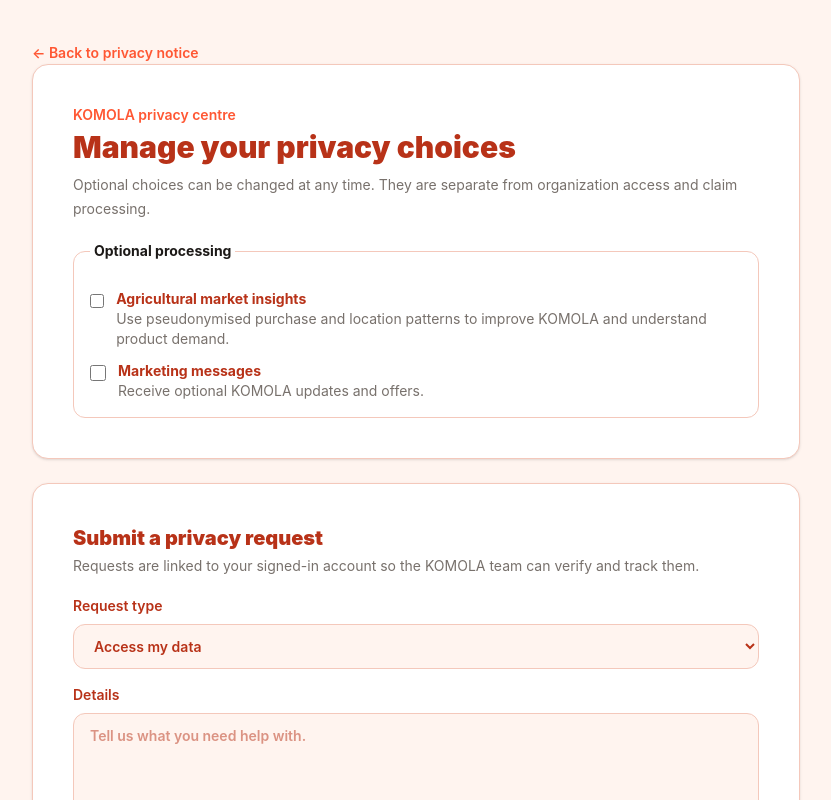
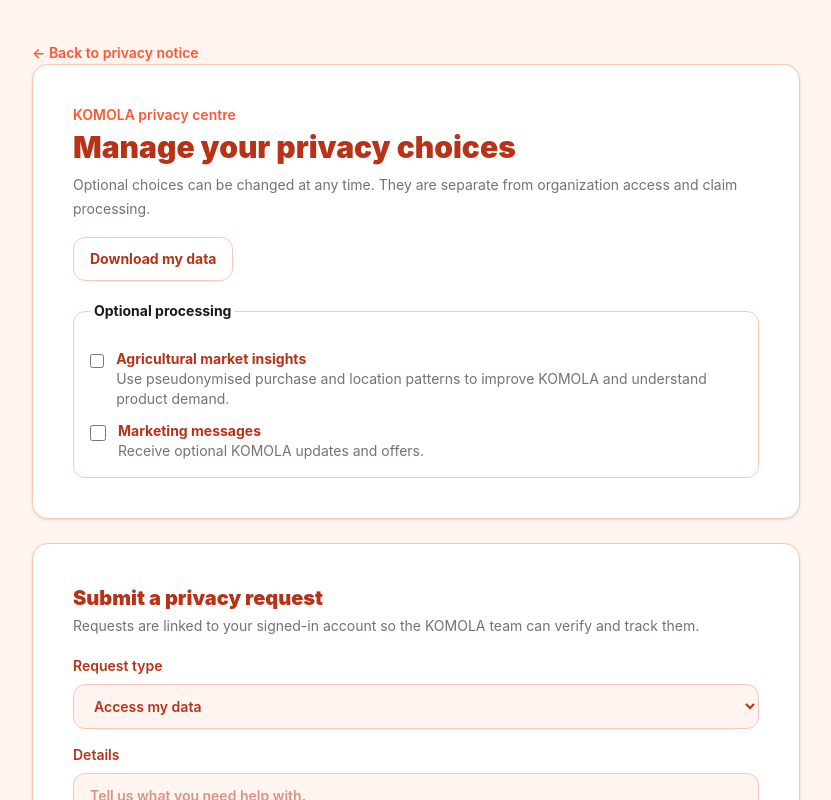
Before and after one commit to FR3SHU-repos/komola-rewardor, a Next.js app: page /privacy/requests in a window 1280 px wide. Shown: the top 800 px of the page, without its empty margins (224-1055 px from the left). Built offline with nearby package versions, Linux system fonts and the light colour scheme; no server answers.

Commit message:
Add privacy export controls

```diff
--- a/app/privacy/requests/page.tsx
+++ b/app/privacy/requests/page.tsx
@@ -2,7 +2,7 @@
 
 import Link from "next/link";
 import { useEffect, useState } from "react";
-import { getPrivacyConsents, getPrivacyRequests, recordPrivacyConsent, submitPrivacyRequest, type PrivacyRequest, type PrivacyRequestType } from "@/shared/lib/api";
+import { getPrivacyConsents, getPrivacyRequests, privacyExport, recordPrivacyConsent, submitPrivacyRequest, type PrivacyRequest, type PrivacyRequestType } from "@/shared/lib/api";
 
 const requestTypes: Array<{ value: PrivacyRequestType; label: string }> = [
   { value: "access", label: "Access my data" },
@@ -63,12 +63,27 @@
     await load();
   }
 
+  async function downloadExport() {
+    setError("");
+    setMessage("");
+    const result = await privacyExport();
+    if (!result.success || !result.data) return setError(result.message);
+    const blob = new Blob([JSON.stringify(result.data, null, 2)], { type: "application/json" });
+    const url = URL.createObjectURL(blob);
+    const anchor = document.createElement("a");
+    anchor.href = url;
+    anchor.download = "komola-privacy-export.json";
+    anchor.click();
+    URL.revokeObjectURL(url);
+    setMessage("Your privacy export is ready.");
+  }
+
   return <main className="min-h-screen bg-surface px-4 py-10 sm:px-8"><div className="mx-auto max-w-3xl space-y-6">
     <Link href="/privacy" className="text-sm font-semibold text-primary hover:underline">← Back to privacy notice</Link>
-    <section className="space-y-5 rounded-2xl border border-border bg-surface-card p-6 shadow-sm sm:p-10"><div><p className="text-sm font-semibold text-primary">KOMOLA privacy centre</p><h1 className="mt-1 text-3xl font-black text-foreground-heading">Manage your privacy choices</h1><p className="mt-2 text-sm leading-6 text-foreground-muted">Optional choices can be changed at any time. They are separate from organization access and claim processing.</p></div>
+    <section className="space-y-5 rounded-2xl border border-border bg-surface-card p-6 shadow-sm sm:p-10"><div className="flex flex-wrap items-start justify-between gap-4"><div><p className="text-sm font-semibold text-primary">KOMOLA privacy centre</p><h1 className="mt-1 text-3xl font-black text-foreground-heading">Manage your privacy choices</h1><p className="mt-2 text-sm leading-6 text-foreground-muted">Optional choices can be changed at any time. They are separate from organization access and claim processing.</p></div><button type="button" className="min-h-11 rounded-xl border border-border px-4 py-2 text-sm font-bold text-foreground-heading" onClick={() => void downloadExport()}>Download my data</button></div>
       <fieldset className="space-y-3 rounded-xl border border-border p-4"><legend className="px-1 text-sm font-bold">Optional processing</legend><label className="flex items-start gap-3 text-sm text-foreground-muted"><input type="checkbox" className="mt-1 h-4 w-4 accent-primary" checked={marketInsights} onChange={(event) => void updateConsent("market_intelligence", event.target.checked)} /><span><strong className="text-foreground-heading">Agricultural market insights</strong><br />Use pseudonymised purchase and location patterns to improve KOMOLA and understand product demand.</span></label><label className="flex items-start gap-3 text-sm text-foreground-muted"><input type="checkbox" className="mt-1 h-4 w-4 accent-primary" checked={marketing} onChange={(event) => void updateConsent("marketing", event.target.checked)} /><span><strong className="text-foreground-heading">Marketing messages</strong><br />Receive optional KOMOLA updates and offers.</span></label></fieldset>
       {message ? <p role="status" className="rounded-lg bg-green-50 p-3 text-sm font-semibold text-green-700">{message}</p> : null}{error ? <p role="alert" className="rounded-lg bg-red-50 p-3 text-sm font-semibold text-red-700">{error}</p> : null}</section>
     <section className="space-y-5 rounded-2xl border border-border bg-surface-card p-6 shadow-sm sm:p-10"><div><h2 className="text-xl font-black text-foreground-heading">Submit a privacy request</h2><p className="mt-1 text-sm text-foreground-muted">Requests are linked to your signed-in account so the KOMOLA team can verify and track them.</p></div><form onSubmit={submit} className="space-y-4"><label className="block text-sm font-semibold text-foreground-heading">Request type<select className="mt-2 w-full rounded-xl border border-border bg-surface px-4 py-3 text-sm outline-none" value={requestType} onChange={(event) => setRequestType(event.target.value as PrivacyRequestType)}>{requestTypes.map((item) => <option key={item.value} value={item.value}>{item.label}</option>)}</select></label><label className="block text-sm font-semibold text-foreground-heading">Details<textarea className="mt-2 min-h-32 w-full rounded-xl border border-border bg-surface px-4 py-3 text-sm outline-none" value={details} onChange={(event) => setDetails(event.target.value.slice(0, 2000))} minLength={10} maxLength={2000} required placeholder="Tell us what you need help with." /></label><button type="submit" className="min-h-11 rounded-xl bg-primary px-5 py-3 font-bold text-primary-foreground" disabled={busy}>{busy ? "Submitting…" : "Submit request"}</button></form></section>
-    <section className="rounded-2xl border border-border bg-surface-card p-6 shadow-sm sm:p-10"><h2 className="text-xl font-black text-foreground-heading">Your requests</h2>{requests.length === 0 ? <p className="mt-3 text-sm text-foreground-muted">No privacy requests submitted yet.</p> : <div className="mt-4 divide-y divide-border">{requests.map((request) => <article key={request.id} className="py-4 first:pt-0"><div className="flex flex-wrap items-center justify-between gap-2"><p className="font-bold text-foreground-heading">{requestTypes.find((item) => item.value === request.requestType)?.label ?? request.requestType}</p><span className="rounded-full bg-primary/10 px-3 py-1 text-xs font-bold text-primary">{request.status.replace("_", " ")}</span></div><p className="mt-1 text-sm text-foreground-muted">{request.details}</p><p className="mt-2 text-xs text-foreground-muted">Submitted {new Date(request.createdAt).toLocaleString()}</p>{request.responseNote ? <p className="mt-2 rounded-lg bg-surface p-3 text-sm text-foreground-muted">{request.responseNote}</p> : null}</article>)}</div>}</section>
+    <section className="rounded-2xl border border-border bg-surface-card p-6 shadow-sm sm:p-10"><h2 className="text-xl font-black text-foreground-heading">Your requests</h2>{requests.length === 0 ? <p className="mt-3 text-sm text-foreground-muted">No privacy requests submitted yet.</p> : <div className="mt-4 divide-y divide-border">{requests.map((request) => <article key={request.id} className="py-4 first:pt-0"><div className="flex flex-wrap items-center justify-between gap-2"><p className="font-bold text-foreground-heading">{requestTypes.find((item) => item.value === request.requestType)?.label ?? request.requestType}</p><span className="rounded-full bg-primary/10 px-3 py-1 text-xs font-bold text-primary">{request.status.replace("_", " ")}</span></div><p className="mt-1 text-sm text-foreground-muted">{request.details}</p><p className="mt-2 text-xs text-foreground-muted">Submitted {new Date(request.createdAt).toLocaleString()}{request.dueAt ? ` · Target response ${new Date(request.dueAt).toLocaleDateString()}` : ""}</p>{request.responseNote ? <p className="mt-2 rounded-lg bg-surface p-3 text-sm text-foreground-muted">{request.responseNote}</p> : null}</article>)}</div>}</section>
   </div></main>;
 }
--- a/shared/lib/api.ts
+++ b/shared/lib/api.ts
@@ -27,7 +27,7 @@
 export type PrivacyRequestType = "access" | "correction" | "erasure" | "nomination" | "grievance";
 export type PrivacyRequestStatus = "submitted" | "in_review" | "completed" | "rejected";
 export type PrivacyConsent = { purposeCode: PrivacyPurpose; granted: boolean; noticeVersion: string; occurredAt?: string };
-export type PrivacyRequest = { id: string; requestType: PrivacyRequestType; details: string; status: PrivacyRequestStatus; createdAt: string; resolvedAt?: string | null; responseNote?: string | null };
+export type PrivacyRequest = { id: string; requestType: PrivacyRequestType; details: string; status: PrivacyRequestStatus; createdAt: string; dueAt?: string; resolvedAt?: string | null; responseNote?: string | null };
 export type RewardorOrganizationRegistration = {
   organization: {
     legalName: string;
@@ -157,3 +157,4 @@
 export const recordPrivacyConsent = (purposeCode: PrivacyPurpose, granted: boolean, noticeVersion = "1.0.0") => rewardorApi<PrivacyConsent>("me/privacy/consents", { method: "POST", body: JSON.stringify({ purposeCode, action: granted ? "granted" : "withdrawn", noticeVersion, source: "rewardor-web" }) });
 export const getPrivacyRequests = () => rewardorApi<{ items: PrivacyRequest[] }>("me/privacy/requests");
 export const submitPrivacyRequest = (requestType: PrivacyRequestType, details: string) => rewardorApi<PrivacyRequest>("me/privacy/requests", { method: "POST", body: JSON.stringify({ requestType, details }) });
+export const privacyExport = () => rewardorApi<Record<string, unknown>>("me/privacy/export");
```
